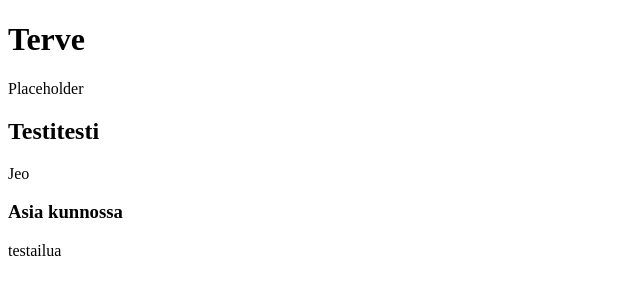
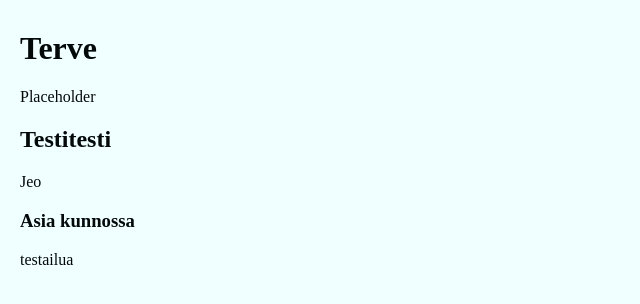
Before and after one commit to Zarrow666/Johdanto-Digitaali-palvelut, a plain HTML site: page Index.html in a window 1280 px wide. Shown: the whole page, without its empty margins (0-640 px from the left). Drawn offline with Linux system fonts and the light colour scheme.

Commit message:
Add files via upload

```diff
--- a/Index.html
+++ b/Index.html
@@ -6,6 +6,7 @@
     <meta name="robots" content="noindex">
     <meta name="googlebot" content="noindex">
     <title>Document</title>
+    <link rel="stylesheet" href="tyyli.css">
 </head>
 <body>
     <h1>Terve</h1>
--- /dev/null
+++ b/tyyli.css
@@ -0,0 +1,5 @@
+body {
+    color: rgb(3, 8, 8);
+    background-color:azure;
+    margin: 30px 20px;
+}
```
